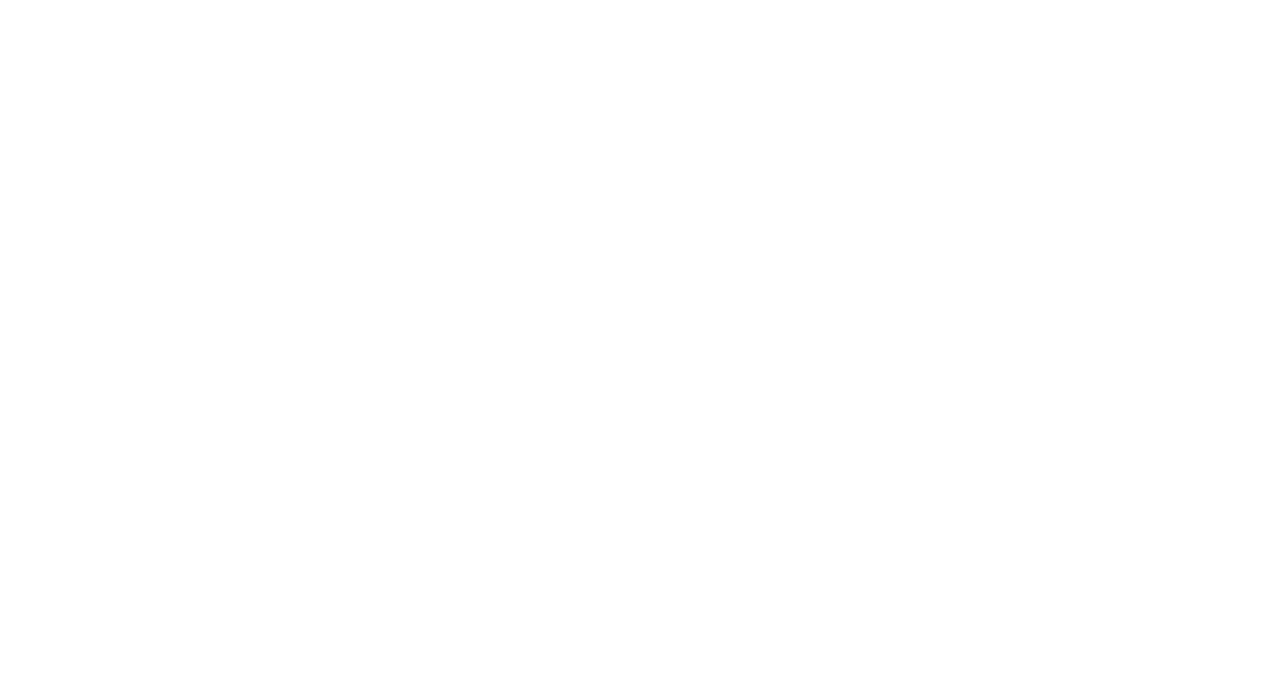
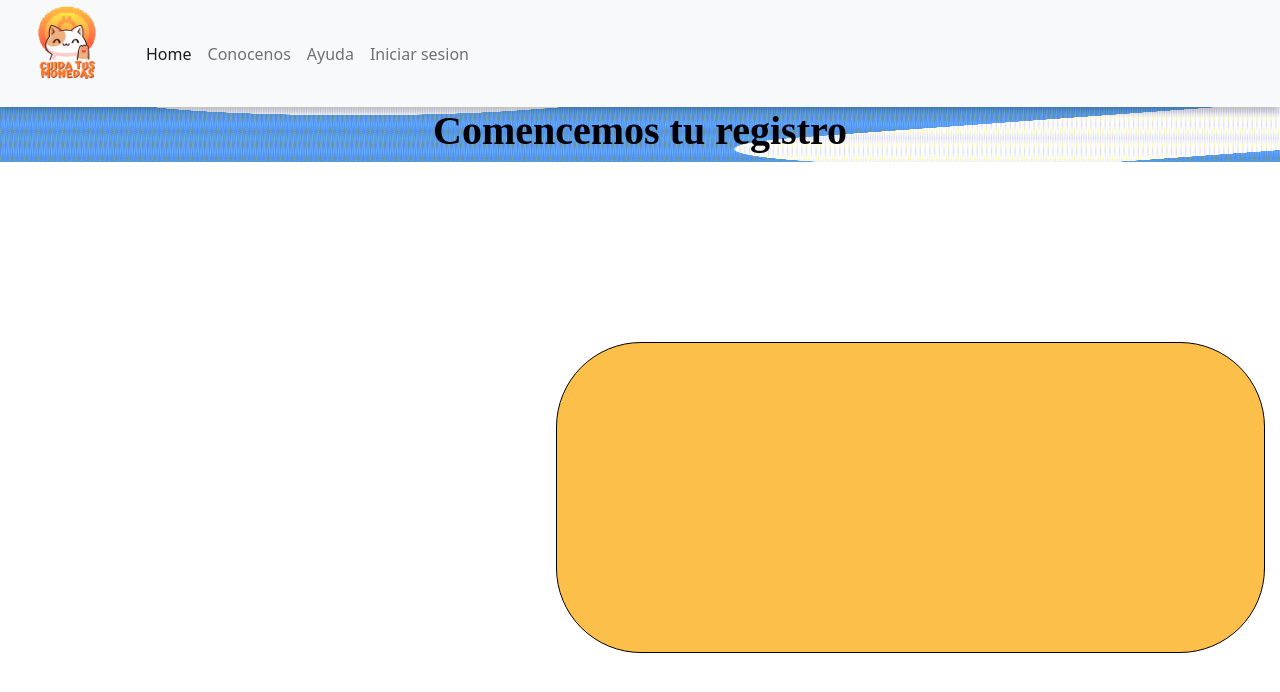
Before and after one commit to LucasA75/CuidaTusMonedas, a React (Create React App) app in the folder React CTM/: page /Encuesta1 in a window 1280 px wide. Before the commit this address had no page. Shown: the top 692 px of the page. Built offline with nearby package versions, Linux system fonts and the light colour scheme.

Commit message:
page encuestas

```diff
--- a/React CTM/src/App.js
+++ b/React CTM/src/App.js
@@ -1,6 +1,6 @@
 import React from "react";
 import {BrowserRouter, Routes, Route} from "react-router-dom";
-import { AdminPage, IniciarSesion, LoginPage } from "./pages";
+import { AdminPage, IniciarSesion, LoginPage,Encuesta1,Encuesta2} from "./pages";
 import Home from "./pages/Home"
 
 const App =() => {
@@ -11,6 +11,8 @@ const App =() => {
                 <Route path="/Login" element={<LoginPage/>}></Route>
                 <Route path="/Admin" element={<AdminPage/>}></Route>
                 <Route path="/IniciarSesion" element={<IniciarSesion/>}></Route>
+                <Route path="/Encuesta1" element={<Encuesta1/>}></Route>
+                <Route path="/Encuesta2" element={<Encuesta2/>}></Route>
             </Routes>
         </BrowserRouter>
     )
--- a/React CTM/src/components/RecuadroEncuesta/Recuadro.js
+++ b/React CTM/src/components/RecuadroEncuesta/Recuadro.js
@@ -1,6 +1,7 @@
 import React from "react";
 import "./Recuadro.css";
 import "./BotonSiguiente";
+
 
 
 const Recuadro = () => {
--- a/React CTM/src/components/index.js
+++ b/React CTM/src/components/index.js
@@ -8,6 +8,7 @@ import Login from "./Login/Login";
 import Equipo from "./Equipo/Equipo";
 import FormularioLogin from "./FormularioLogin/FormularioLogin";
 import TablaUsuario from "./TablaUsuario/TablaUsuario";
+import Recuadro from "./RecuadroEncuesta/Recuadro";
 
 export{
     Headermain,
@@ -18,5 +19,6 @@ export{
     Login,
     Equipo,
     FormularioLogin,
-    TablaUsuario
+    TablaUsuario,
+    Recuadro
 };
--- a/React CTM/src/pages/index.js
+++ b/React CTM/src/pages/index.js
@@ -3,5 +3,7 @@ import Conocenos from "./Conocenos"
 import LoginPage from "./LoginPage"
 import AdminPage from "./AdminPage"
 import IniciarSesion from "./IniciarSesion"
+import Encuesta1 from "./Encuesta1"
+import Encuesta2 from "./Encuesta2"
 
-export {Home,Conocenos, LoginPage, AdminPage, IniciarSesion}
+export {Home,Conocenos, LoginPage, AdminPage, IniciarSesion, Encuesta1,Encuesta2}
```
